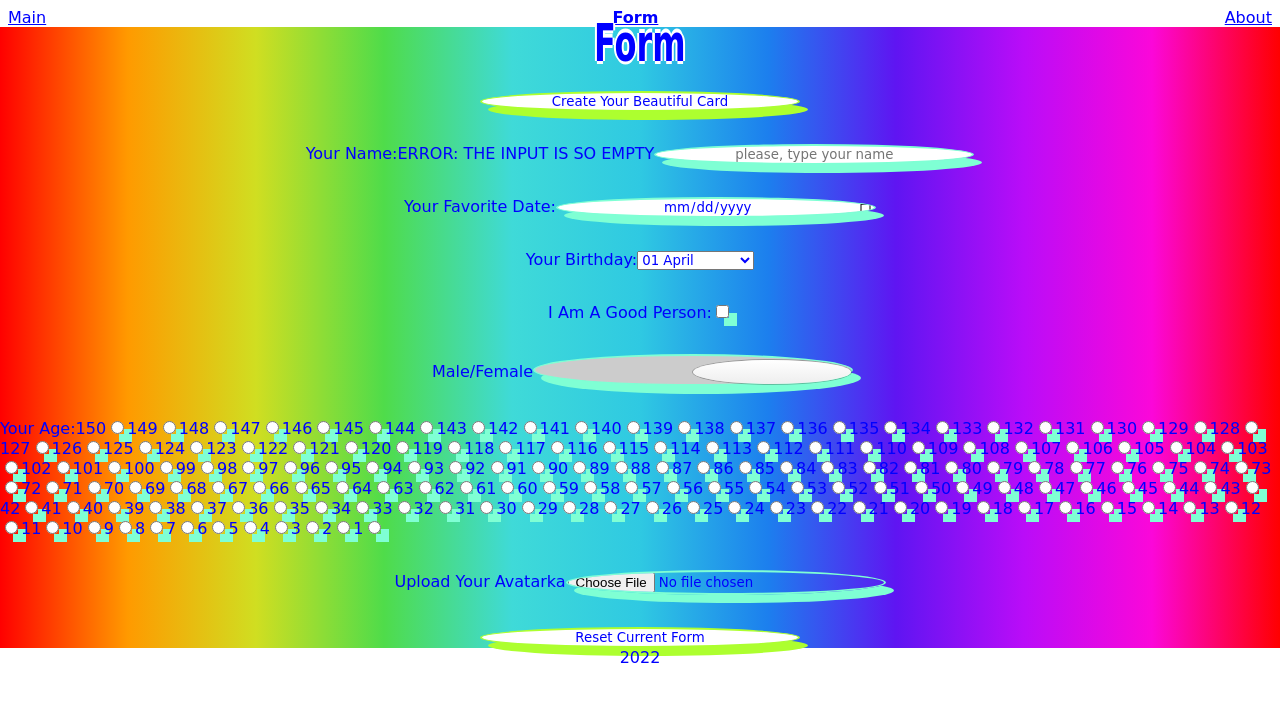
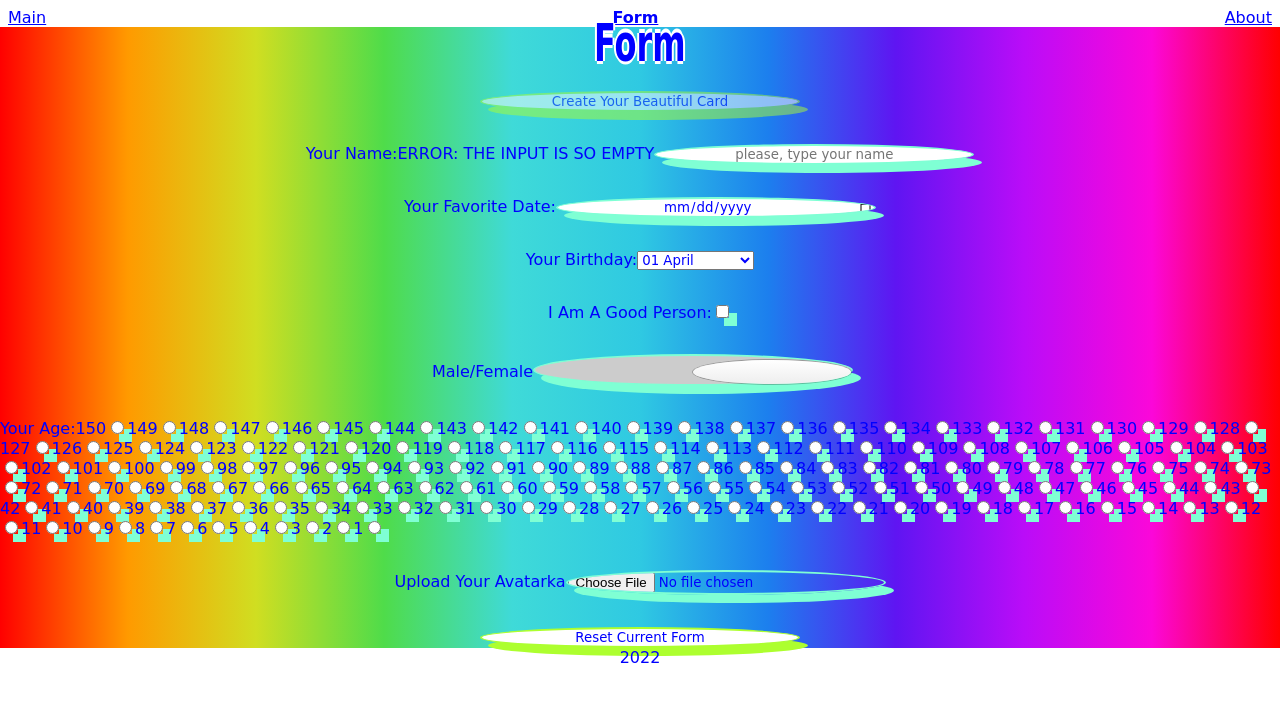
Before and after one commit to AmelianceSkyMusic/amelianceskymusic-REACT2022Q3, a React (Create React App) app in the folder react-02-forms/: page /form in a window 1280 px wide. Shown: the top 702 px of the page. Built offline with nearby package versions, Linux system fonts and the light colour scheme.

Commit message:
refactor: update button style

```diff
--- a/react-02-forms/src/App/components/form/Button.css
+++ b/react-02-forms/src/App/components/form/Button.css
@@ -18,3 +18,7 @@ input[type="submit"]:active {
   border-radius: 0;
   background-color: greenyellow;
 }
+
+input[type="submit"]:disabled {
+  opacity: 50%;
+}
```
